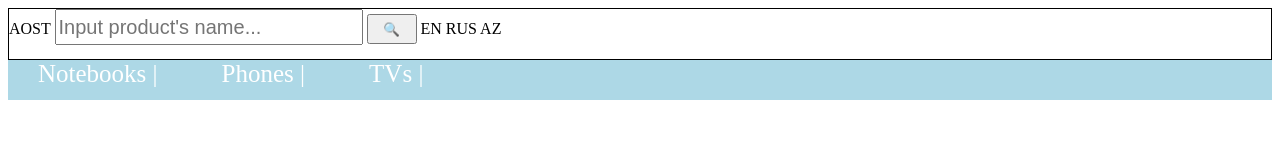
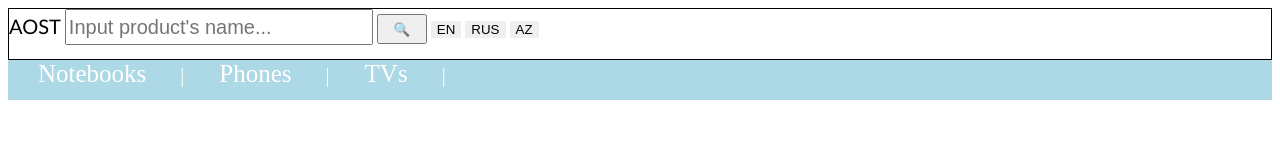
Before and after one commit to iamnidjat/PCOnlineStore-Project, a website: page pages/index.html in a window 1280 px wide. Drawn offline with Linux system fonts and the light colour scheme.

Commit message:
some changes

```diff
--- a/pages/index.html
+++ b/pages/index.html
@@ -15,15 +15,18 @@
         <input type="text" name="search-box" id="search-box" placeholder="Input product's name...">
         <input type="button" name="searching-button" id="searching-button" value="🔍">
         <div class="languages">
-            <span>EN</span>
-            <span>RUS</span>
-            <span>AZ</span>
+            <input type="button" value="EN" id="enButton" name="enButton">
+            <input type="button" value="RUS" id="rusButton" name="rusButton">
+            <input type="button" value="AZ" id="azButton" name="azButton">
         </div>
     </div>
     <div id="categories">
-        <a href="" id="notebooks">Notebooks |</a>
-        <a href="" id="phones">Phones |</a>
-        <a href="" id="tvs">TVs |</a>
+        <a href="" id="notebooks">Notebooks</a>
+        <span> | </span>
+        <a href="" id="phones">Phones</a>
+        <span> | </span>
+        <a href="" id="tvs">TVs</a>
+        <span> | </span>
     </div>
 </header>
 
--- a/src/less/index.less
+++ b/src/less/index.less
@@ -15,7 +15,8 @@
 }
 
 #title-of-site{
-
+    font-size: 20px;
+    font-family: 'Gill Sans', 'Gill Sans MT', Calibri, 'Trebuchet MS', sans-serif;
 }
 
 #searching-button{
@@ -42,6 +43,11 @@ a{
     text-decoration: none;
 }
 
+#categories > span{
+    font-size: 20px;
+    color: white;
+}
+
 #categories > a{
     font-size: 25px;
     margin: 30px;
@@ -50,6 +56,15 @@ a{
 
 a:hover{
     background-color: red;
+}
+
+// .languages > input [type=button]{
+    // border: none;
+    // background-color: lightgray;
+// }
+
+#enButton, #rusButton, #azButton{
+    border: none;
 }
 
 // #notebooks{
```
Also changed, not shown: wwwroot/index.css.
